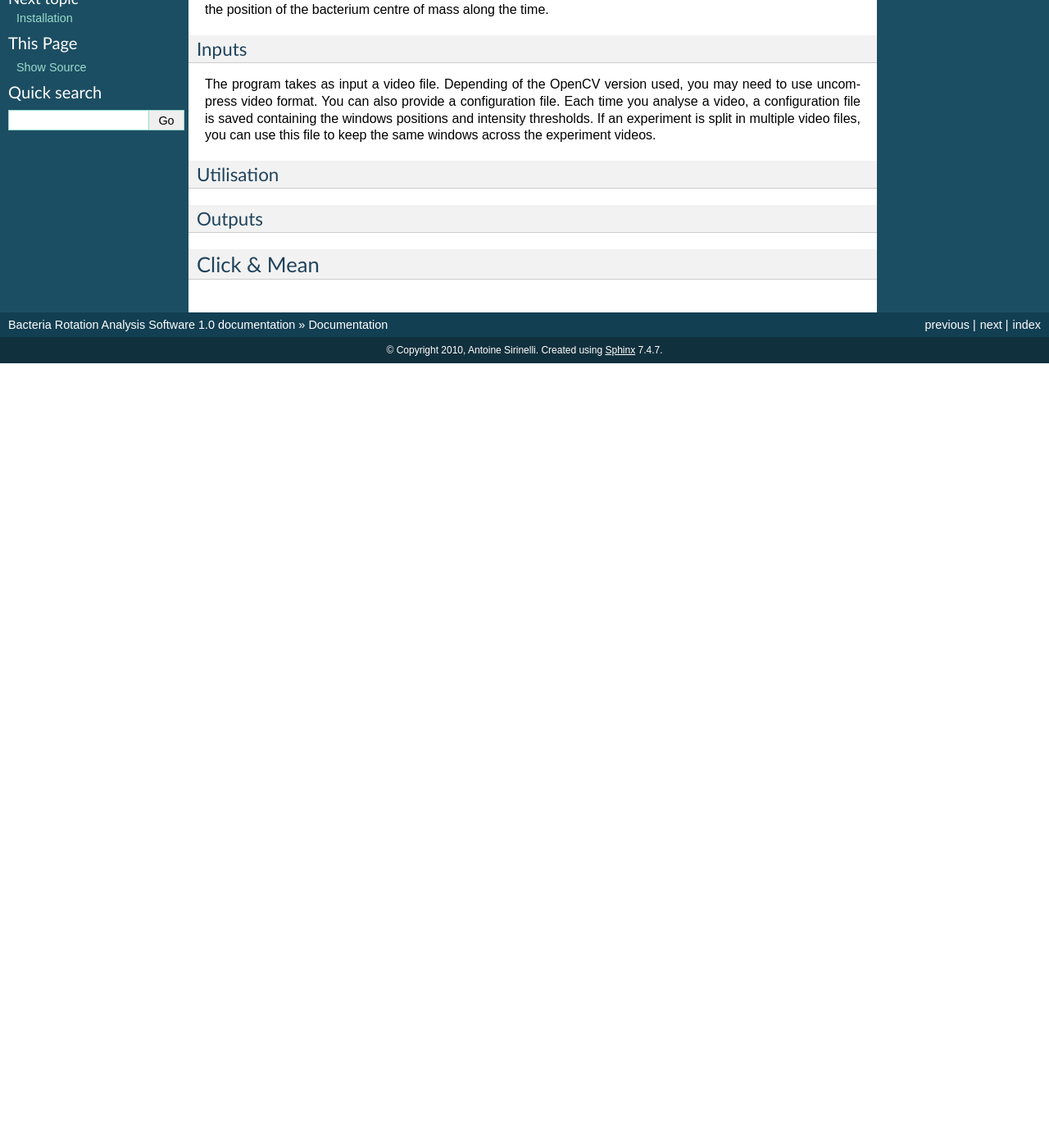
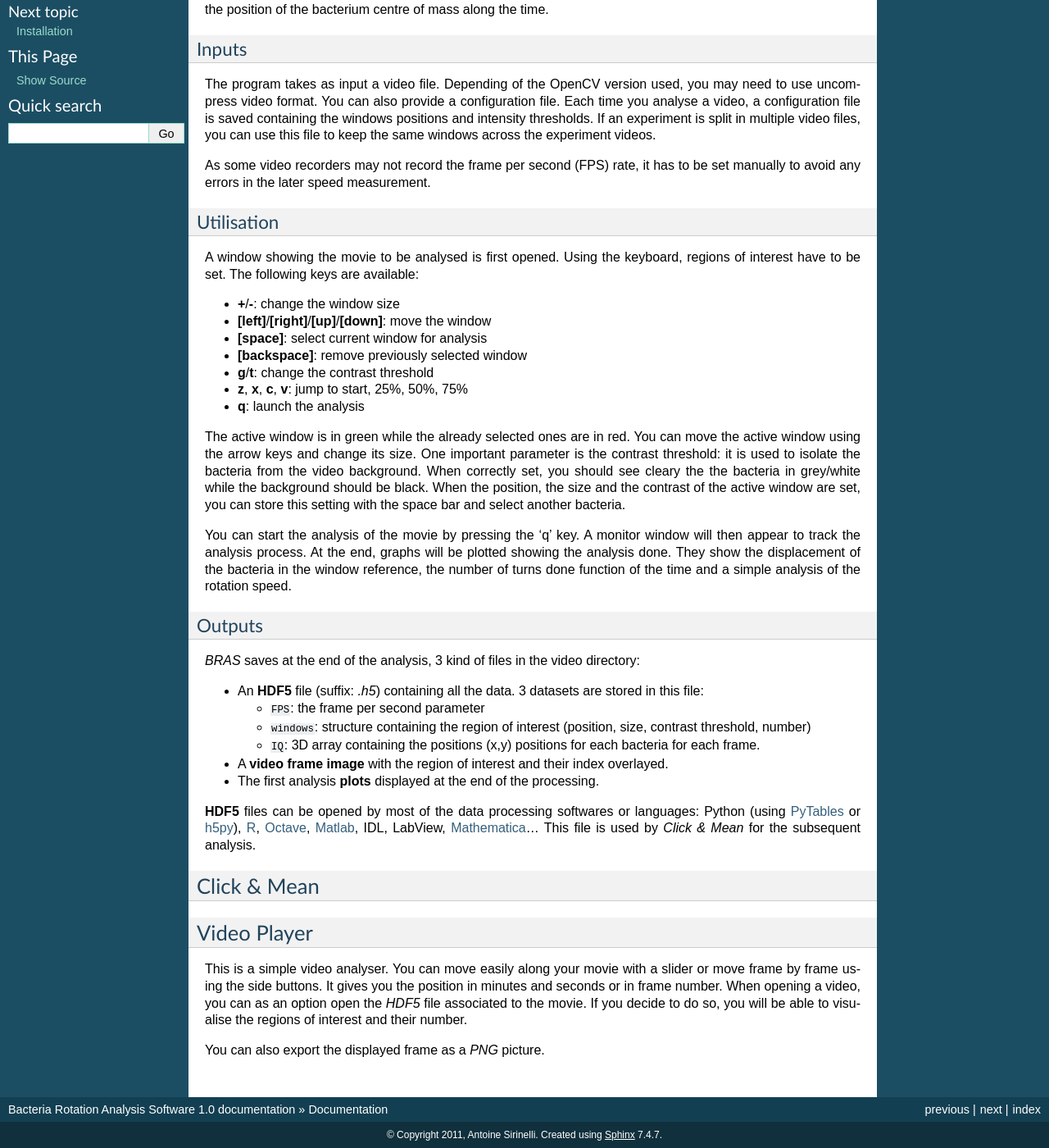
Before and after one commit to asirinelli/bras, a Sphinx documentation site: the page built from doc/documentation.rst, in a window 1280 px wide and 1400 px high, scrolled down 246 px. Shown: the whole window at 82% size. Built offline with Sphinx 7.4.7, drawn with Linux system fonts in a browser that asks for light colours; formulas are drawn with MathJax 3; before the commit the page ends 900 px from its top, so only the background shows below that; some of the changed text lies outside the part shown.

Commit message:
Documentation updated + Licence

```diff
--- a/doc/conf.py
+++ b/doc/conf.py
@@ -38,7 +38,7 @@ master_doc = 'index'
 
 # General information about the project.
 project = u'Bacteria Rotation Analysis Software'
-copyright = u'2010, Antoine Sirinelli'
+copyright = u'2011, Antoine Sirinelli'
 
 # The version info for the project you're documenting, acts as replacement for
 # |version| and |release|, also used in various other places throughout the
@@ -164,7 +164,7 @@ htmlhelp_basename = 'BacteriaRotationAnalysisSoftwaredoc'
 # -- Options for LaTeX output --------------------------------------------------
 
 # The paper size ('letter' or 'a4').
-#latex_paper_size = 'letter'
+latex_paper_size = 'a4'
 
 # The font size ('10pt', '11pt' or '12pt').
 #latex_font_size = '10pt'
--- a/doc/documentation.rst
+++ b/doc/documentation.rst
@@ -2,8 +2,8 @@
  Documentation
 ===============
 
-OpenCV Bacteria
-===============
+BRAS
+====
 
 This aim of this program is to extract from a video the movement of
 bacteria. It can analyse an almost unlimited number of bacteria and
@@ -26,15 +26,89 @@ intensity thresholds. If an experiment is split in multiple video
 files, you can use this file to keep the same windows across the
 experiment videos.
 
+As some video recorders may not record the frame per second (FPS)
+rate, it has to be set manually to avoid any errors in the later speed
+measurement.
+
 Utilisation
 -----------
+
+A window showing the movie to be analysed is first opened. Using the
+keyboard, regions of interest have to be set. The following keys are
+available:
+
+* **+**/**-**: change the window size
+* **[left]**/**[right]**/**[up]**/**[down]**: move the window
+* **[space]**: select current window for analysis
+* **[backspace]**: remove previously selected window
+* **g**/**t**: change the contrast threshold
+* **z**, **x**, **c**, **v**: jump to start, 25%, 50%, 75%
+* **q**: launch the analysis
+
+The active window is in green while the already selected ones are in
+red. You can move the active window using the arrow keys and change
+its size. One important parameter is the contrast threshold: it is
+used to isolate the bacteria from the video background. When correctly
+set, you should see cleary the the bacteria in grey/white while the
+background should be black. When the position, the size and the
+contrast of the active window are set, you can store this setting with
+the space bar and select another bacteria.
+
+You can start the analysis of the movie by pressing the 'q' key. A
+monitor window will then appear to track the analysis process. At the
+end, graphs will be plotted showing the analysis done. They show the
+displacement of the bacteria in the window reference, the number of
+turns done function of the time and a simple analysis of the rotation
+speed.
 
 Outputs
 -------
 
+*BRAS* saves at the end of the analysis, 3 kind of files in the video
+directory:
+
+* An **HDF5** file (suffix: *.h5*) containing all the data. 3 datasets
+  are stored in this file:
+
+  * ``FPS``: the frame per second parameter
+  * ``windows``: structure containing the region of interest
+    (position, size, contrast threshold, number)
+  * ``IQ``: 3D array containing the positions (x,y) positions for each
+    bacteria for each frame.
+
+* A **video frame image** with the region of interest and their index
+  overlayed.
+* The first analysis **plots** displayed at the end of the processing.
+
+**HDF5** files can be opened by most of the data processing softwares
+or languages: Python (using `PyTables`_ or `h5py`_), `R`_, `Octave`_,
+`Matlab`_, IDL, LabView, `Mathematica`_... This file is used by *Click
+& Mean* for the subsequent analysis.
+
 Click & Mean
 ============
 
+
+
+Video Player
+============
+
+This is a simple video analyser. You can move easily along your movie
+with a slider or move frame by frame using the side buttons. It gives
+you the position in minutes and seconds or in frame number. When
+opening a video, you can as an option open the *HDF5* file associated
+to the movie. If you decide to do so, you will be able to visualise
+the regions of interest and their number.
+
+You can also export the displayed frame as a *PNG* picture.
+
+
+.. _`PyTables`: http://www.pytables.org/
+.. _`h5py`: http://h5py.alfven.org/
+.. _`Matlab`: http://www.mathworks.com/help/techdoc/ref/hdf5.html
+.. _`Mathematica`: http://reference.wolfram.com/mathematica/ref/format/HDF5.html
+.. _`Octave`: http://www.gnu.org/software/octave/doc/interpreter/Simple-File-I_002fO.html
+.. _`R`: http://lib.stat.cmu.edu/R/CRAN/web/packages/hdf5/index.html
 
 ..
    Local Variables:
```
Also changed, not shown: doc/download.rst (+10 -0 lines), doc/index.rst (+15 -0 lines), doc/intro.rst (+11 -6 lines), doc/licence.rst (+30 -0 lines), doc/oxlogo.png (added), doc/sysbio.png (added).
